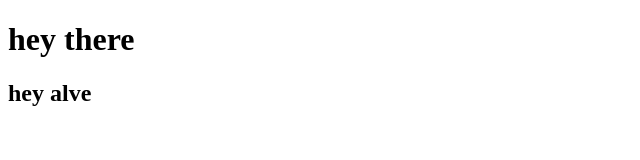
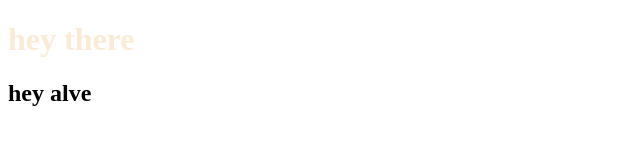
Before and after one commit to kakamrulhasan/second-website, a plain HTML site: page index.html in a window 1280 px wide. Shown: the whole page, without its empty margins (0-640 px from the left). Drawn offline with Linux system fonts and the light colour scheme.

Commit message:
i have added style.css file

```diff
--- a/index.html
+++ b/index.html
@@ -5,6 +5,7 @@
     <meta http-equiv="X-UA-Compatible" content="IE=edge">
     <meta name="viewport" content="width=device-width, initial-scale=1.0">
     <title>Document</title>
+    <link rel="stylesheet" href="style.css">
 </head>
 <body>
     <h1> hey there </h1>
--- /dev/null
+++ b/style.css
@@ -0,0 +1,3 @@
+h1{
+    color: antiquewhite;
+}
```
